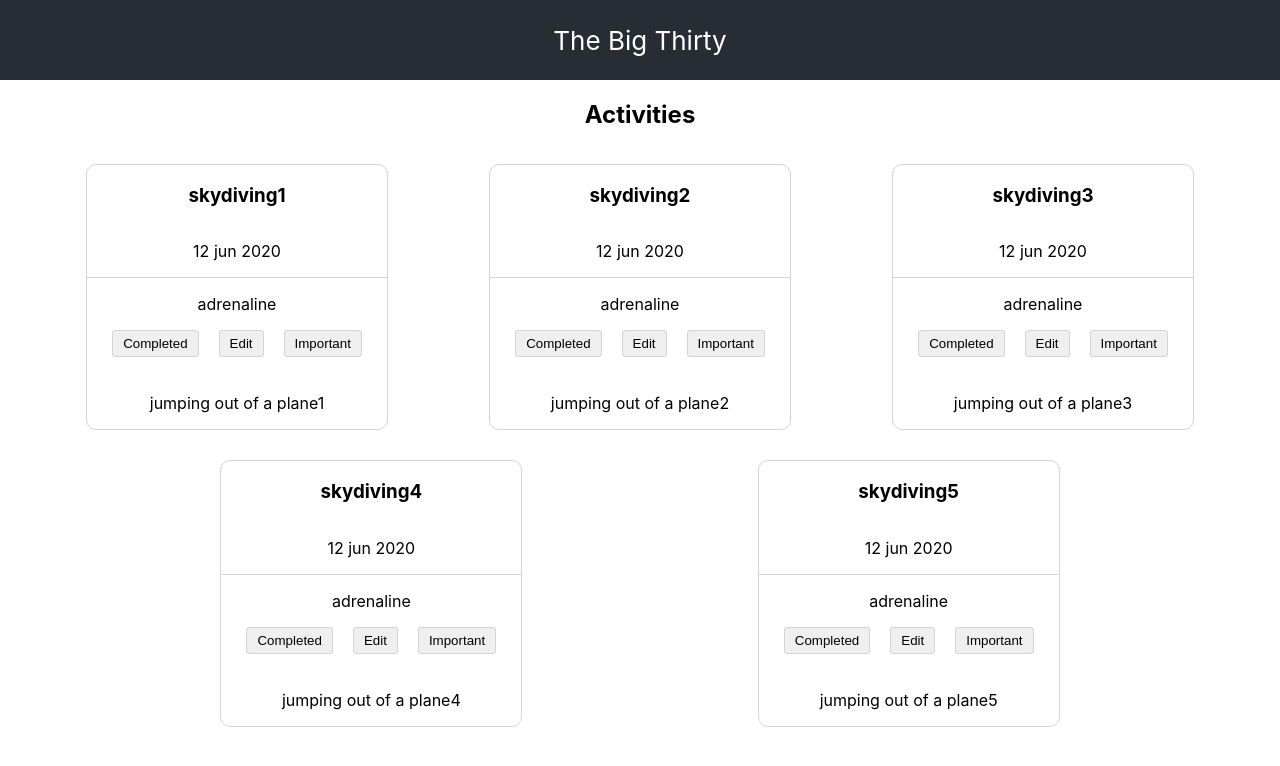
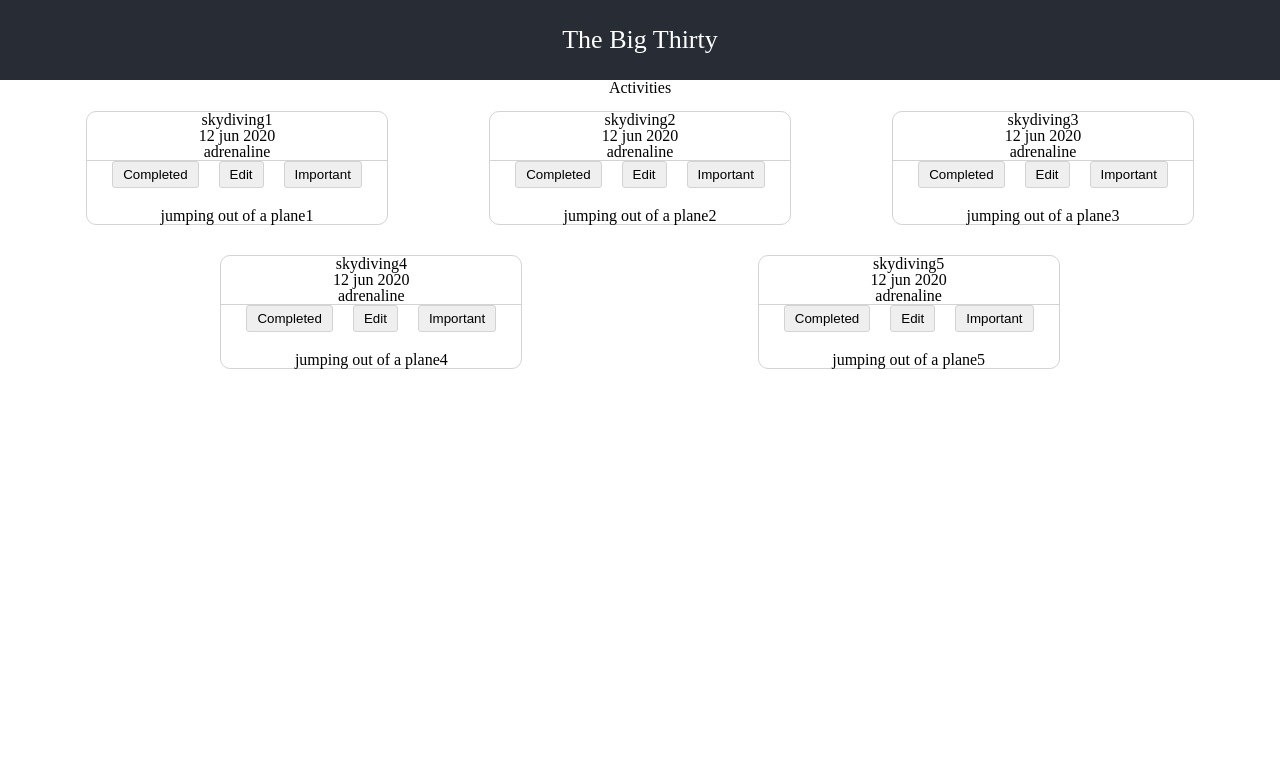
Before and after one commit to Build-Week-30-Before-30/Front-End, a React (Create React App) app in the folder the-big-thirty/: page / in a window 1280 px wide. Shown: the top 766 px of the page. Built offline with nearby package versions, Linux system fonts and the light colour scheme.

Commit message:
CSS reset

```diff
--- a/the-big-thirty/src/ActivityCard.js
+++ b/the-big-thirty/src/ActivityCard.js
@@ -2,7 +2,7 @@
 import styled from 'styled-components';
 import CardButton from "./CardButton";
 
-const StyledActivity = styled.div`
+const StyledActivityCard = styled.div`
   display:flex;
   flex-direction: column;
   justify-content: space-between;
@@ -13,23 +13,29 @@
   text-align: center;
 `;
 
-const StyledContent = styled.div`
+
+
+const StyledDescrition = styled.div`
   border-top: 1px solid lightgray;
 `;
 
 export default function ActivityCard(props) {
   const { title, description, date, category } = props;
   return (
-    <StyledActivity>
+    <StyledActivityCard>
+      <div>
         <h3>{title}</h3>
+      </div>
+      <div>
         <p>{date}</p>
-      <StyledContent>
         <p>{category}</p>
+      </div>
+      <StyledDescrition>
         <CardButton button={'Completed'}/>
         <CardButton button={'Edit'}/>
         <CardButton button={'Important'}/>
         <p>{description}</p>
-      </StyledContent>
-    </StyledActivity>
+      </StyledDescrition>
+    </StyledActivityCard>
   );
 }
--- a/the-big-thirty/src/App.css
+++ b/the-big-thirty/src/App.css
@@ -1,3 +1,47 @@
+html, body, div, span, applet, object, iframe,
+h1, h2, h3, h4, h5, h6, p, blockquote, pre,
+a, abbr, acronym, address, big, cite, code,
+del, dfn, em, img, ins, kbd, q, s, samp,
+small, strike, strong, sub, sup, tt, var,
+b, u, i, center,
+dl, dt, dd, ol, ul, li,
+fieldset, form, label, legend,
+table, caption, tbody, tfoot, thead, tr, th, td,
+article, aside, canvas, details, embed,
+figure, figcaption, footer, header, hgroup,
+menu, nav, output, ruby, section, summary,
+time, mark, audio, video {
+	margin: 0;
+	padding: 0;
+	border: 0;
+	font-size: 100%;
+	font: inherit;
+	vertical-align: baseline;
+}
+/* HTML5 display-role reset for older browsers */
+article, aside, details, figcaption, figure,
+footer, header, hgroup, menu, nav, section {
+	display: block;
+}
+body {
+	line-height: 1;
+}
+ol, ul {
+	list-style: none;
+}
+blockquote, q {
+	quotes: none;
+}
+blockquote:before, blockquote:after,
+q:before, q:after {
+	content: '';
+	content: none;
+}
+table {
+	border-collapse: collapse;
+	border-spacing: 0;
+}
+
 .App {
   text-align: center;
 }
```
